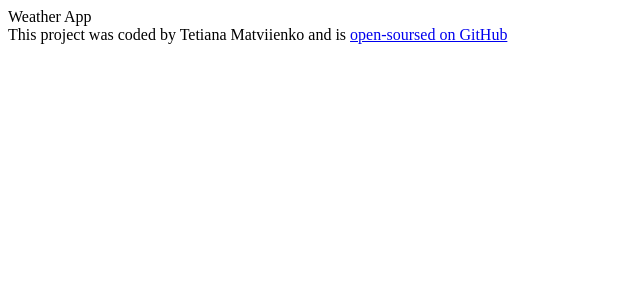
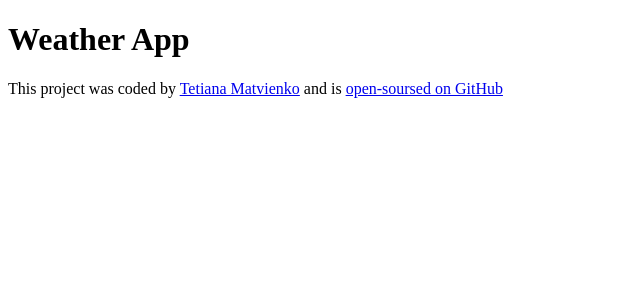
Before and after one commit to MomTanya/react-weather-22, a React (Create React App) app: page / in a window 1280 px wide. Shown: the top 300 px of the page, without its empty margins (0-640 px from the left). Built offline with nearby package versions, Linux system fonts and the light colour scheme.

Commit message:
Add link to personal web-site

```diff
--- a/src/App.js
+++ b/src/App.js
@@ -4,10 +4,11 @@ import './App.css';
 export default function App() {
   return (
     <div className='App'>
-      Weather App
+     <h1> Weather App</h1>
       <footer>
-        This project was coded by Tetiana Matviienko and is {" "}
-        <a href='https://github.com/MomTanya/react-weather-22' target="_blank">open-soursed on GitHub</a>
+        This project was coded by {" "}
+        <a href='https://jocular-choux-52b0c5.netlify.app/' target="_blank" rel="noreferrer">Tetiana Matvienko</a>{" "}and is{" "}
+        <a href='https://github.com/MomTanya/react-weather-22' target="_blank" rel="noreferrer">open-soursed on GitHub</a>
       </footer>
     </div>);
 }
```
